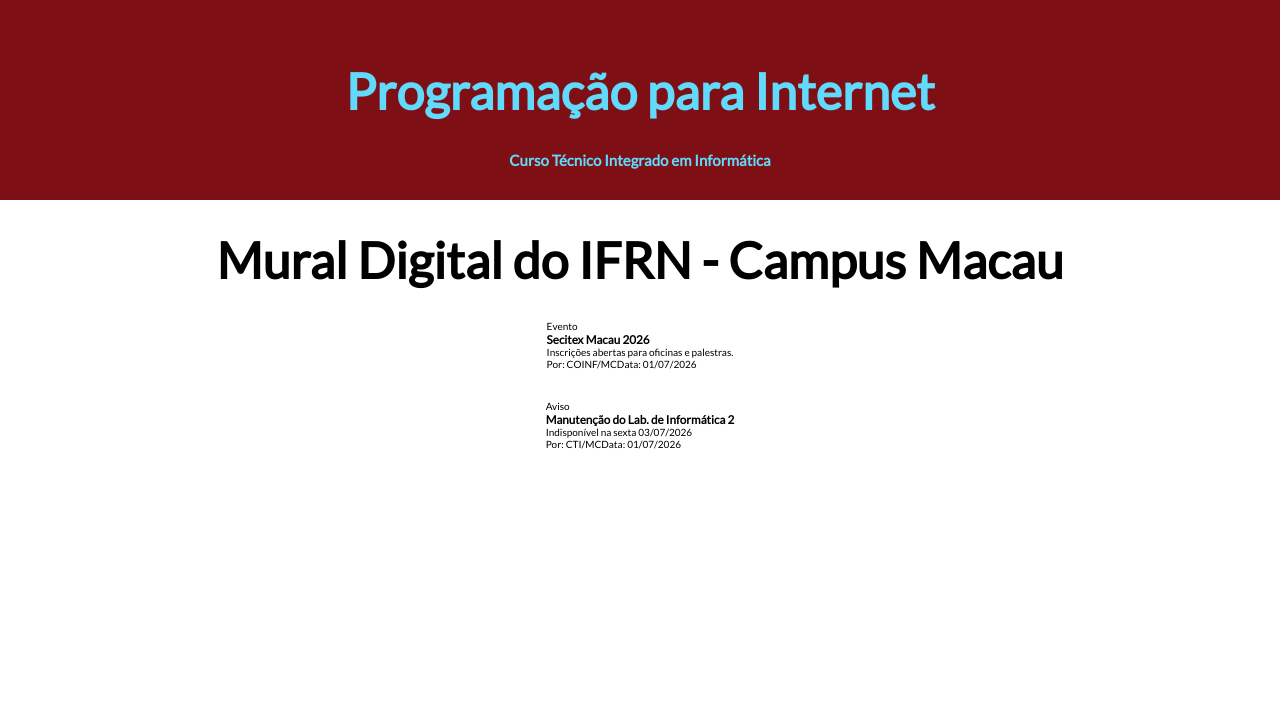
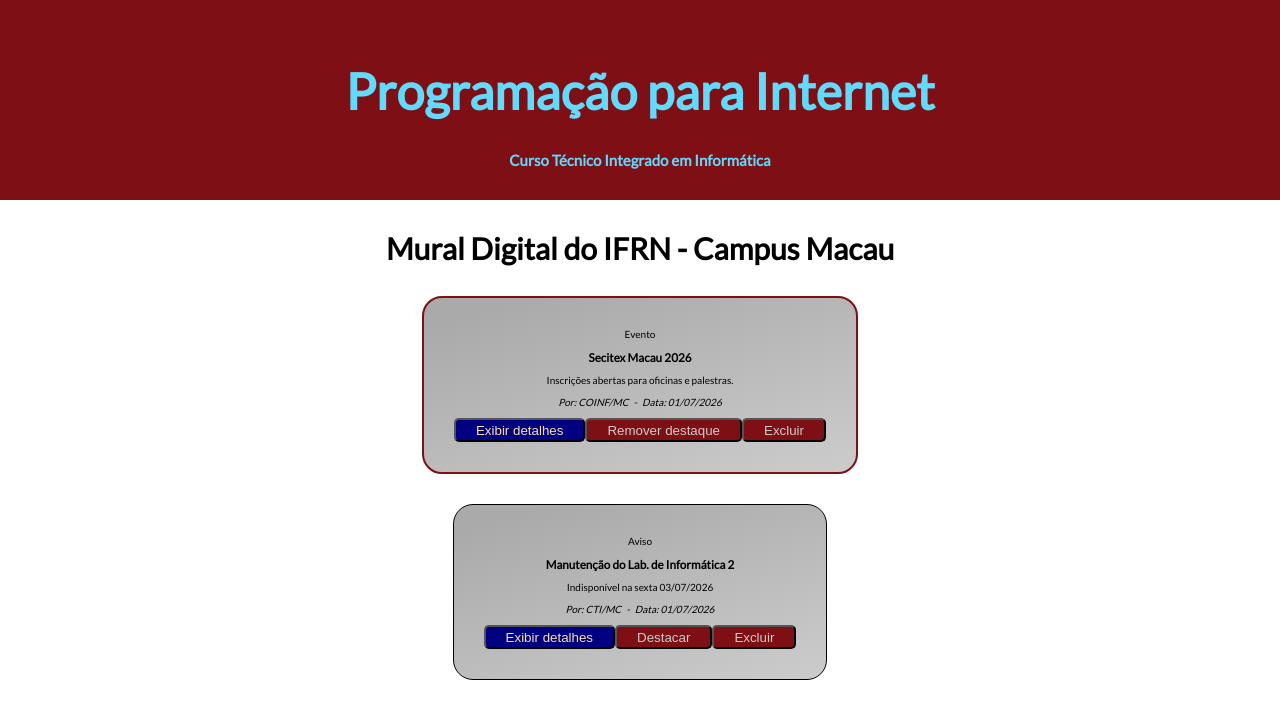
Before and after one commit to 8506-cbyer/ppi2026, a React (Vite) app: page / in a window 1280 px wide. Shown: the top 718 px of the page. Built offline with nearby package versions, Linux system fonts and the light colour scheme.

Commit message:
Aula 15/07- UseState

```diff
--- a/src/App.css
+++ b/src/App.css
@@ -1,4 +1,8 @@
 @import url("https://fonts.googleapis.com/css2?family=Lato:ital,wght@0,100;0,300;0,400");
+
+:root {
+  --primary: #7d0f15;
+}
 
 * {
   margin: 0;
--- a/src/App.jsx
+++ b/src/App.jsx
@@ -1,9 +1,10 @@
 import "./App.css";
+import { useState } from "react";
 import Header from "./components/Header";
 import NoticeList from "./components/NoticeList";
 
 function App() {
-  const notices = [
+  const [notices, setNotices] = useState([
     {
       id: 1,
       title: "Secitex Macau 2026",
@@ -22,7 +23,19 @@
       date: "01/07/2026",
       featured: false,
     },
-  ];
+  ]);
+
+  function handleToggleFeatured(id) {
+    setNotices((notices) =>
+      notices.map((notice) =>
+        notice.id === id ? { ...notice, featured: !notice.featured } : notice,
+      ),
+    );
+  }
+
+  function handleDeleteNotice(id) {
+
+  }
 
   return (
     <>
@@ -30,21 +43,7 @@
         title={"Programação para Internet"}
         subtitle={"Curso Técnico Integrado em Informática"}
       />
-      <main>
-        <h1>Mural Digital do IFRN - Campus Macau</h1>
-
-        {notices.map((notice) => (
-          <article>
-            <p>{notice.category}</p>
-            <h3>{notice.title}</h3>
-            <p>{notice.description}</p>
-            <div>
-              <span>Por: {notice.author}</span>
-              <span>Data: {notice.date}</span>
-            </div>
-          </article>
-        ))}
-      </main>
+      <NoticeList notices={notices} onToggleFeatured={handleToggleFeatured} />
     </>
   );
 }
--- a/src/components/NoticeCard.css
+++ b/src/components/NoticeCard.css
@@ -15,3 +15,25 @@
     box-shadow: 0 0 3rem 1rem #ddd;
     transform: translateY(0.25rem);
 }
+
+.featured {
+    border: 0.25rem solid var(--primary);
+}
+
+.notice-meta {
+    display: flex;
+    gap: 0.5rem;
+    font-style: italic;
+}
+
+.notice-actions button {
+    background-color: var(--primary);
+    color: #ccc;
+    padding: 0.25rem 2rem;
+    border-radius: 0.5rem;
+}
+
+.notice-actions .details {
+    background-color: navy;
+    color: navajowhite;
+}
--- a/src/components/NoticeCard.jsx
+++ b/src/components/NoticeCard.jsx
@@ -1,15 +1,29 @@
-import './NoticeCard.css';
+import "./NoticeCard.css";
 
-function NoticeCard({ notice}) {
+function NoticeCard({ notice, onToggleFeatured }) {
   return (
-          <article className="notice-card">
+    // <article className={'notice-card ${notice.featured ? "featured" : ""}`}>
+    <article className={`notice-card ${notice.featured ? "featured" : ""}`}>
       <p>{notice.category}</p>
       <h3>{notice.title}</h3>
       <p>{notice.description}</p>
-            <div>
-              <span>Por: {notice.author}</span>
-              <span>Data: {notice.date}</span>
+      <div className="notice-meta">
+        <span>Por: {notice.author}</span>-<span>Data: {notice.date}</span>
       </div>
+      <div className="notice-actions">
+        {/* Exibir uma descrição completa do evento. Se ativo, texto do botão = "Fechar Detalhes". */}
+      <button className="details">
+        Exibir detalhes
+      </button>
+      <button onClick={() => onToggleFeatured(notice.id)}>
+          {notice.featured ? "Remover destaque" : "Destacar"}
+          </button>
+          {/* Excluir o evento da lista */}
+          <button>
+            Excluir
+          </button>
+      </div>
+
     </article>
   );
 }
--- a/src/components/NoticeList.jsx
+++ b/src/components/NoticeList.jsx
@@ -1,12 +1,13 @@
-import './NoticeList.css'
+import NoticeCard from "./NoticeCard";
+import './NoticeList.css';
 
-function NoticeList({ notices }) {
+function NoticeList({ notices, onToggleFeatured }) {
     return (
         <main>
-        <h1>Mural Digital do IFRN - Campus Macau</h1>
+        <h2>Mural Digital do IFRN - Campus Macau</h2>
 
         {notices.map((notice) => (
-          <NoticeCard notice={notice} />
+          <NoticeCard key={notice.id} notice={notice} onToggleFeatured={onToggleFeatured} />
         ))}
       </main>
   );
```
Lines whose indentation alone changed are shown as unchanged.
